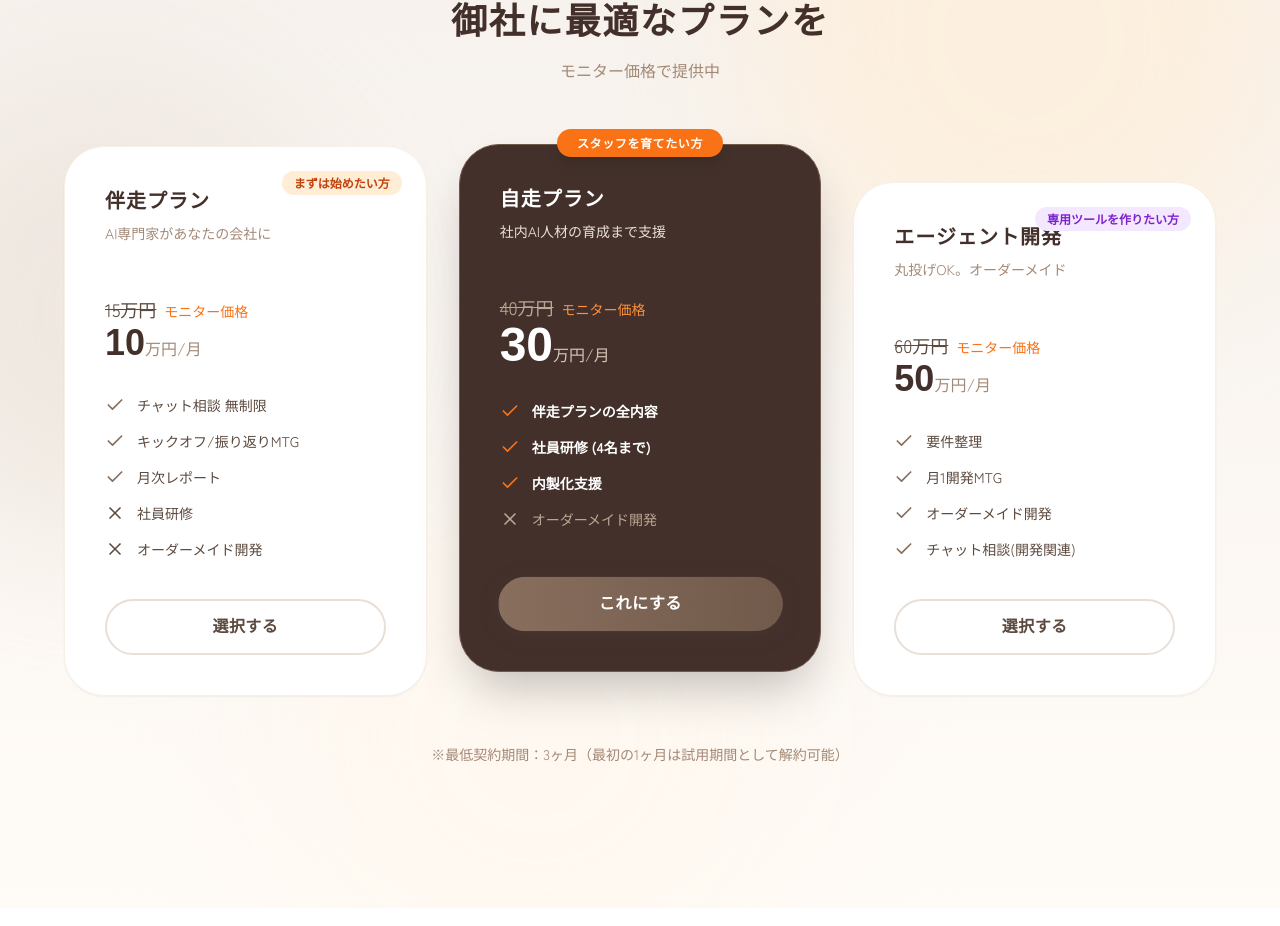
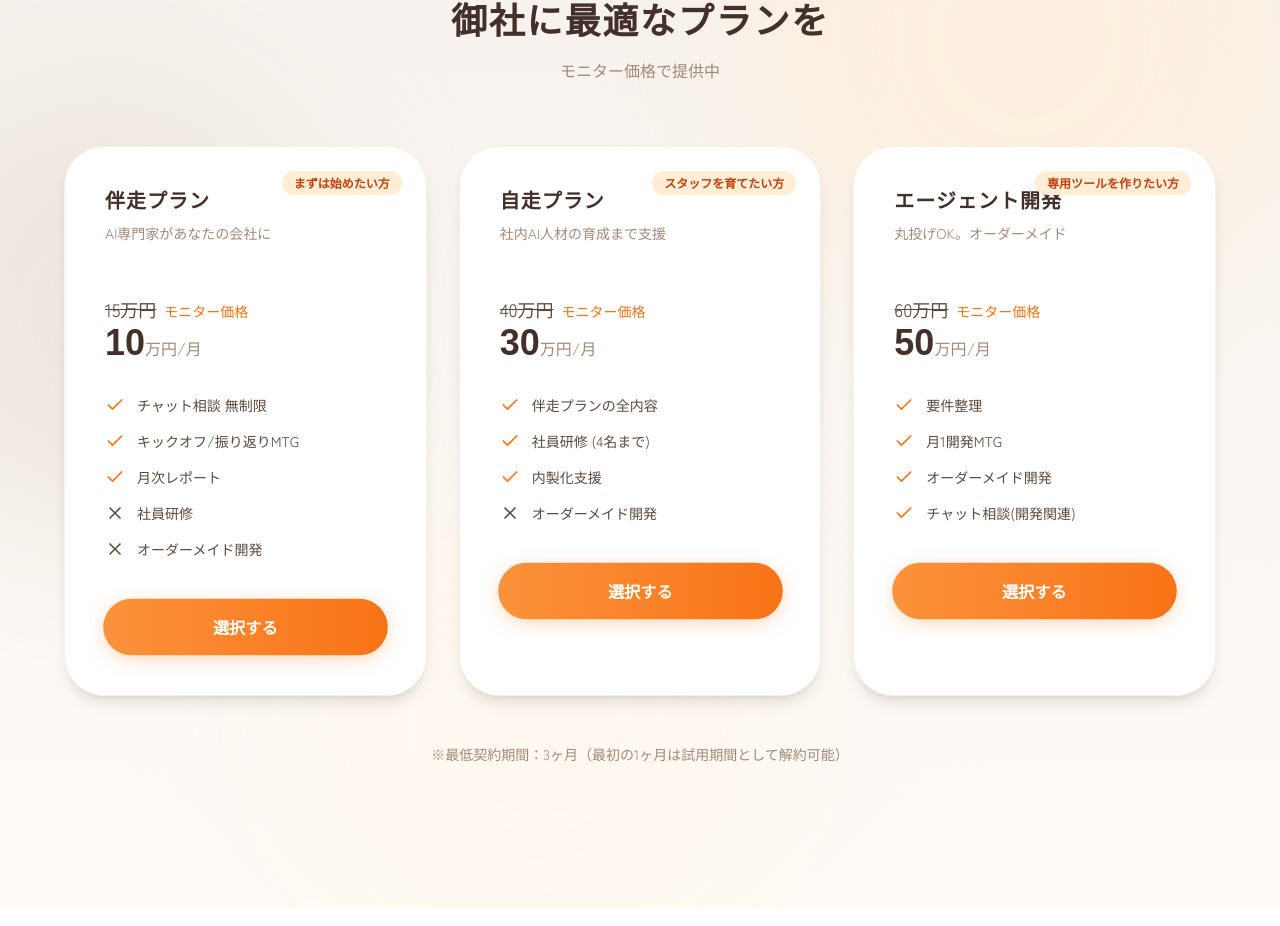
Before and after one commit to shunsuke-tnk/ai-komon-lp, a React (Vite) app: page / in a window 1280 px wide. Shown: the part 8859-9785 px from the top of the page. Built offline with nearby package versions, Linux system fonts and the light colour scheme; a web font is replaced by a local one.

Commit message:
メニュー周りを変更

```diff
--- a/App.tsx
+++ b/App.tsx
@@ -685,9 +685,9 @@ const App: React.FC = () => {
           <p className="text-text-muted mt-4">モニター価格で提供中</p>
         </div>
 
-        <div className="grid lg:grid-cols-3 gap-8 max-w-6xl mx-auto items-end">
+        <div className="grid lg:grid-cols-3 gap-8 max-w-6xl mx-auto items-stretch">
           {/* Plan 1: 伴走プラン */}
-          <div className="bg-white rounded-[2.5rem] p-10 border border-base-200 shadow-sm relative z-0">
+          <div className="bg-white rounded-[2.5rem] p-10 border border-base-200 shadow-lg relative">
             <div className="absolute top-6 right-6 bg-primary-100 text-primary-700 text-xs font-bold px-3 py-1 rounded-full">まずは始めたい方</div>
             <h3 className="text-xl font-bold text-text-heading font-rounded">伴走プラン</h3>
             <p className="text-sm text-text-muted mt-2 h-10">AI専門家があなたの会社に</p>
@@ -700,42 +700,46 @@ const App: React.FC = () => {
               </div>
             </div>
             <ul className="space-y-4 text-sm mb-10">
-              <li className="flex gap-3"><Check className="w-5 h-5 text-warm-600 shrink-0"/> チャット相談 無制限</li>
-              <li className="flex gap-3"><Check className="w-5 h-5 text-warm-600 shrink-0"/> キックオフ/振り返りMTG</li>
-              <li className="flex gap-3"><Check className="w-5 h-5 text-warm-600 shrink-0"/> 月次レポート</li>
+              <li className="flex gap-3"><Check className="w-5 h-5 text-primary-500 shrink-0"/> チャット相談 無制限</li>
+              <li className="flex gap-3"><Check className="w-5 h-5 text-primary-500 shrink-0"/> キックオフ/振り返りMTG</li>
+              <li className="flex gap-3"><Check className="w-5 h-5 text-primary-500 shrink-0"/> 月次レポート</li>
               <li className="flex gap-3 text-base-300"><X className="w-5 h-5 shrink-0"/> 社員研修</li>
               <li className="flex gap-3 text-base-300"><X className="w-5 h-5 shrink-0"/> オーダーメイド開発</li>
             </ul>
-            <Button variant="outline" className="w-full" onClick={scrollToContact}>選択する</Button>
+            <button onClick={scrollToContact} className="group w-full bg-gradient-to-r from-primary-400 to-primary-500 text-white font-bold py-4 px-8 rounded-full shadow-[0_4px_20px_-4px_rgba(251,146,60,0.5)] hover:shadow-[0_8px_25px_-4px_rgba(251,146,60,0.6)] hover:-translate-y-0.5 transition-all duration-300 animate-heartbeat hover:animate-none">
+              <span className="group-hover:hidden">選択する</span>
+              <span className="hidden group-hover:inline">これにする</span>
+            </button>
           </div>
 
-          {/* Plan 2: 自走プラン - Featured */}
-          <div className="bg-[#43302b] rounded-[2.5rem] p-10 border border-warm-700 shadow-2xl relative z-10 text-white transform lg:-translate-y-6">
-            <div className="absolute top-0 right-0 left-0 -mt-4 flex justify-center">
-              <span className="bg-primary-500 text-white text-xs font-bold px-5 py-1.5 rounded-full uppercase tracking-wider shadow-lg">スタッフを育てたい方</span>
-            </div>
-            <h3 className="text-xl font-bold text-white font-rounded">自走プラン</h3>
-            <p className="text-sm text-warm-200 mt-2 h-10">社内AI人材の育成まで支援</p>
+          {/* Plan 2: 自走プラン */}
+          <div className="bg-white rounded-[2.5rem] p-10 border border-base-200 shadow-lg relative">
+            <div className="absolute top-6 right-6 bg-primary-100 text-primary-700 text-xs font-bold px-3 py-1 rounded-full">スタッフを育てたい方</div>
+            <h3 className="text-xl font-bold text-text-heading font-rounded">自走プラン</h3>
+            <p className="text-sm text-text-muted mt-2 h-10">社内AI人材の育成まで支援</p>
             <div className="my-8">
-              <span className="text-warm-400 line-through text-lg">40万円</span>
-              <span className="text-primary-400 text-sm ml-2">モニター価格</span>
+              <span className="text-base-400 line-through text-lg">40万円</span>
+              <span className="text-primary-500 text-sm ml-2">モニター価格</span>
               <div>
-                <span className="text-5xl font-bold text-white font-rounded">30</span>
-                <span className="text-warm-300">万円/月</span>
+                <span className="text-4xl font-bold text-text-heading font-rounded">30</span>
+                <span className="text-text-muted">万円/月</span>
               </div>
             </div>
-            <ul className="space-y-4 text-sm mb-12">
-              <li className="flex gap-3 font-bold"><Check className="w-5 h-5 text-primary-500 shrink-0"/> 伴走プランの全内容</li>
-              <li className="flex gap-3 font-bold"><Check className="w-5 h-5 text-primary-500 shrink-0"/> 社員研修 (4名まで)</li>
-              <li className="flex gap-3 font-bold"><Check className="w-5 h-5 text-primary-500 shrink-0"/> 内製化支援</li>
-              <li className="flex gap-3 text-warm-400"><X className="w-5 h-5 shrink-0"/> オーダーメイド開発</li>
+            <ul className="space-y-4 text-sm mb-10">
+              <li className="flex gap-3"><Check className="w-5 h-5 text-primary-500 shrink-0"/> 伴走プランの全内容</li>
+              <li className="flex gap-3"><Check className="w-5 h-5 text-primary-500 shrink-0"/> 社員研修 (4名まで)</li>
+              <li className="flex gap-3"><Check className="w-5 h-5 text-primary-500 shrink-0"/> 内製化支援</li>
+              <li className="flex gap-3 text-base-300"><X className="w-5 h-5 shrink-0"/> オーダーメイド開発</li>
             </ul>
-            <Button variant="brown" className="w-full shadow-warm-900/50" onClick={scrollToContact}>これにする</Button>
+            <button onClick={scrollToContact} className="group w-full bg-gradient-to-r from-primary-400 to-primary-500 text-white font-bold py-4 px-8 rounded-full shadow-[0_4px_20px_-4px_rgba(251,146,60,0.5)] hover:shadow-[0_8px_25px_-4px_rgba(251,146,60,0.6)] hover:-translate-y-0.5 transition-all duration-300 animate-heartbeat hover:animate-none">
+              <span className="group-hover:hidden">選択する</span>
+              <span className="hidden group-hover:inline">これにする</span>
+            </button>
           </div>
 
           {/* Plan 3: エージェント開発 */}
-          <div className="bg-white rounded-[2.5rem] p-10 border border-base-200 shadow-sm relative z-0">
-            <div className="absolute top-6 right-6 bg-purple-100 text-purple-700 text-xs font-bold px-3 py-1 rounded-full">専用ツールを作りたい方</div>
+          <div className="bg-white rounded-[2.5rem] p-10 border border-base-200 shadow-lg relative">
+            <div className="absolute top-6 right-6 bg-primary-100 text-primary-700 text-xs font-bold px-3 py-1 rounded-full">専用ツールを作りたい方</div>
             <h3 className="text-xl font-bold text-text-heading font-rounded">エージェント開発</h3>
             <p className="text-sm text-text-muted mt-2 h-10">丸投げOK。オーダーメイド</p>
             <div className="my-8">
@@ -747,12 +751,15 @@ const App: React.FC = () => {
               </div>
             </div>
             <ul className="space-y-4 text-sm mb-10">
-              <li className="flex gap-3"><Check className="w-5 h-5 text-warm-600 shrink-0"/> 要件整理</li>
-              <li className="flex gap-3"><Check className="w-5 h-5 text-warm-600 shrink-0"/> 月1開発MTG</li>
-              <li className="flex gap-3"><Check className="w-5 h-5 text-warm-600 shrink-0"/> オーダーメイド開発</li>
-              <li className="flex gap-3"><Check className="w-5 h-5 text-warm-600 shrink-0"/> チャット相談(開発関連)</li>
+              <li className="flex gap-3"><Check className="w-5 h-5 text-primary-500 shrink-0"/> 要件整理</li>
+              <li className="flex gap-3"><Check className="w-5 h-5 text-primary-500 shrink-0"/> 月1開発MTG</li>
+              <li className="flex gap-3"><Check className="w-5 h-5 text-primary-500 shrink-0"/> オーダーメイド開発</li>
+              <li className="flex gap-3"><Check className="w-5 h-5 text-primary-500 shrink-0"/> チャット相談(開発関連)</li>
             </ul>
-            <Button variant="outline" className="w-full" onClick={scrollToContact}>選択する</Button>
+            <button onClick={scrollToContact} className="group w-full bg-gradient-to-r from-primary-400 to-primary-500 text-white font-bold py-4 px-8 rounded-full shadow-[0_4px_20px_-4px_rgba(251,146,60,0.5)] hover:shadow-[0_8px_25px_-4px_rgba(251,146,60,0.6)] hover:-translate-y-0.5 transition-all duration-300 animate-heartbeat hover:animate-none">
+              <span className="group-hover:hidden">選択する</span>
+              <span className="hidden group-hover:inline">これにする</span>
+            </button>
           </div>
         </div>
 
```
